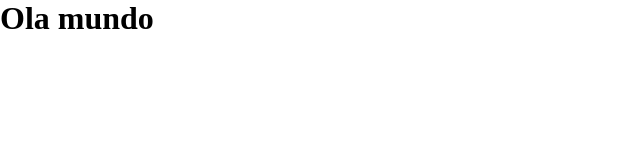
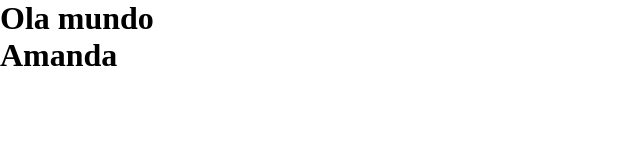
Before and after one commit to AndreyBorges/test-git, a plain HTML site: page index.html in a window 1280 px wide. Shown: the whole page, without its empty margins (0-640 px from the left). Drawn offline with Linux system fonts and the light colour scheme.

Commit message:
segundo titulo

```diff
--- a/index.html
+++ b/index.html
@@ -10,6 +10,7 @@
 <body>
 
   <h1>Ola mundo</h1>
+  <h2>Amanda</h2>
 
 </body>
 </html>
--- a/style.css
+++ b/style.css
@@ -4,3 +4,7 @@
   box-sizing: border-box;
   margin: 0;
 }
+
+h2{
+  font-size: 2rem;
+}
```
